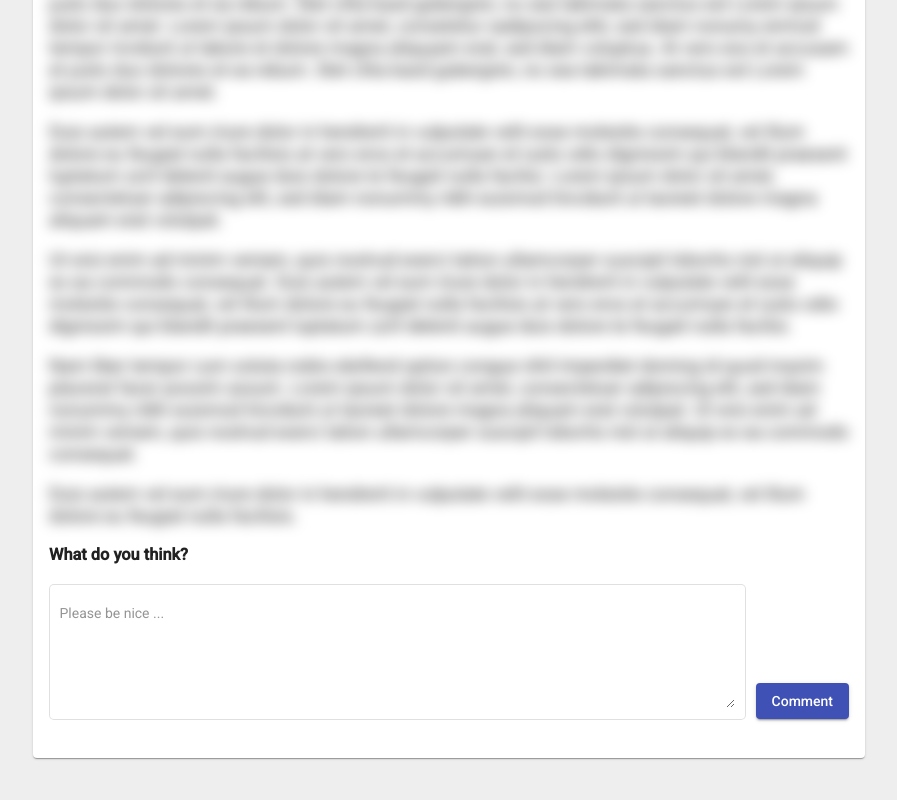
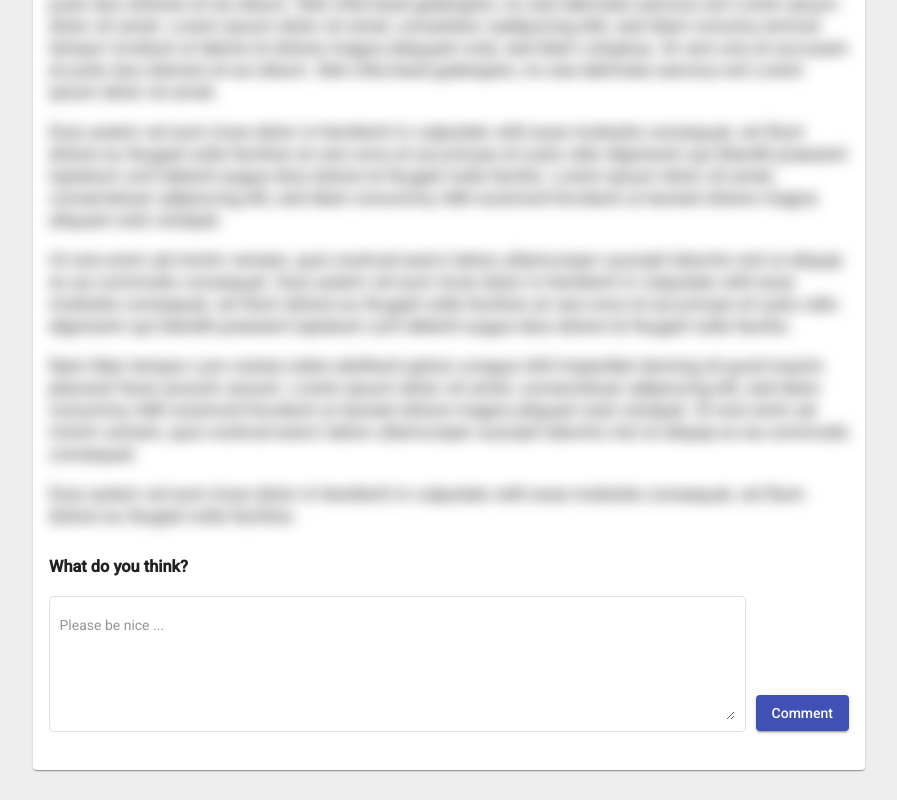
Before and after one commit to stromhalm/ki-knigge, an Angular app: page / in a window 1280 px wide. Shown: the part 560-1360 px from the top of the page, without its empty margins (191-1088 px from the left). Built offline with nearby package versions, Linux system fonts and the light colour scheme.

Commit message:
Better forum placing

```diff
--- a/src/app/app.component.css
+++ b/src/app/app.component.css
@@ -22,3 +22,7 @@ mat-card-subtitle {
     line-height: 22px;
     filter: blur(7px);
 }
+
+ki-forum {
+    margin-top: 30px;
+}
--- a/src/app/ki-forum/ki-forum.component.css
+++ b/src/app/ki-forum/ki-forum.component.css
@@ -1,3 +1,7 @@
+:host {
+    display: block;
+}
+
 .comment-input {
     width: 100%;
 }
```
